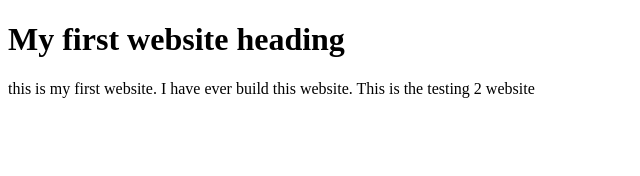
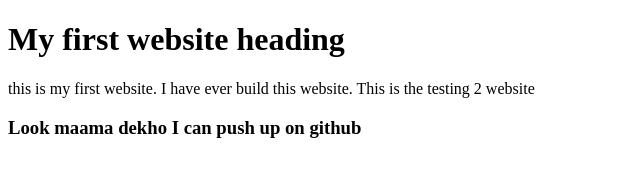
Before and after one commit to muttakin1991/first-web, a plain HTML site: page index.html in a window 1280 px wide. Shown: the whole page, without its empty margins (0-640 px from the left). Drawn offline with Linux system fonts and the light colour scheme.

Commit message:
learned git hub

```diff
--- a/index.html
+++ b/index.html
@@ -8,5 +8,9 @@
 <body>
     <h1>My first website heading</h1>
     <p>this is my first website. I have ever build this website. This is the testing 2 website</p>
+
+    <h3>
+        Look maama dekho I can push up on github
+    </h3>
 </body>
 </html>
```
